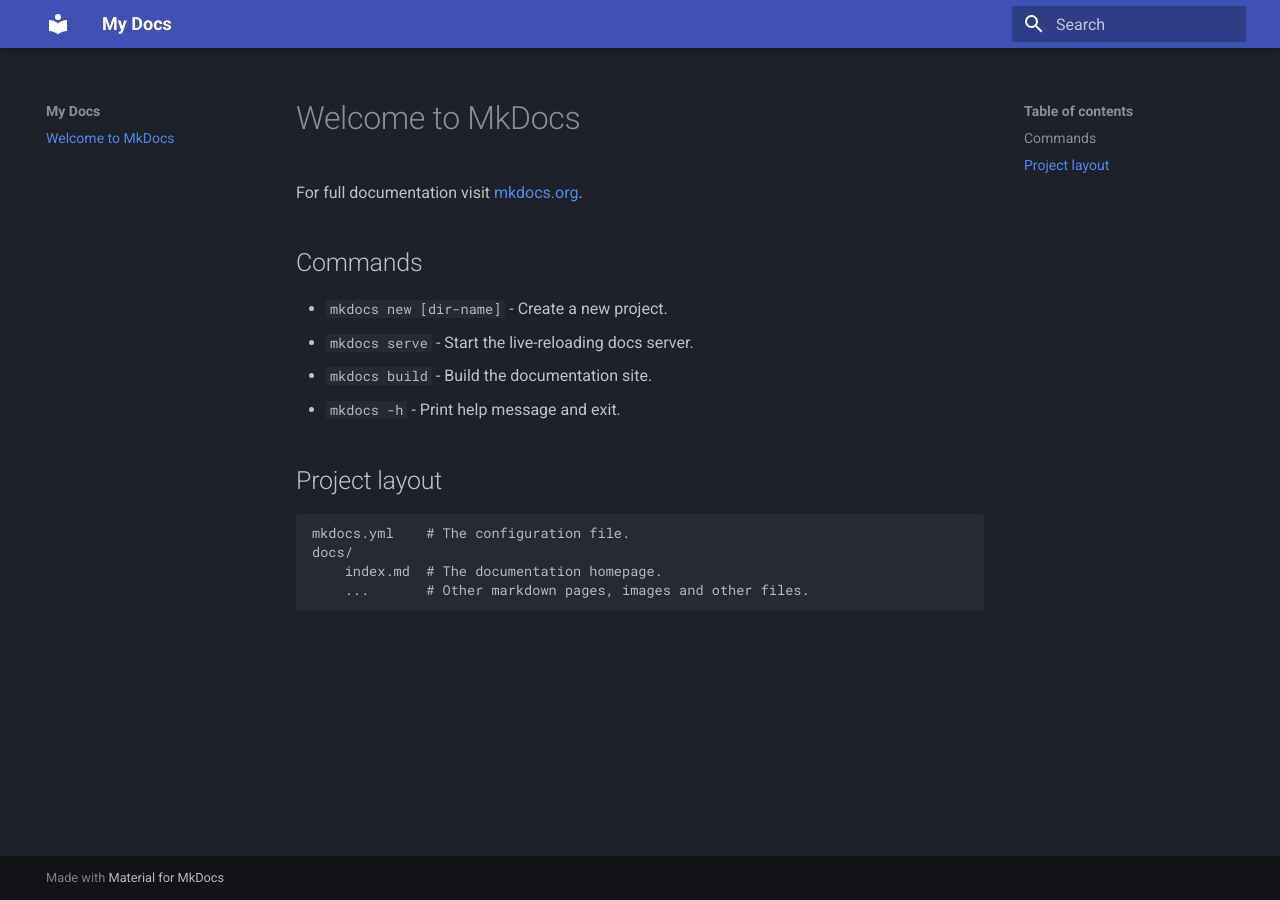
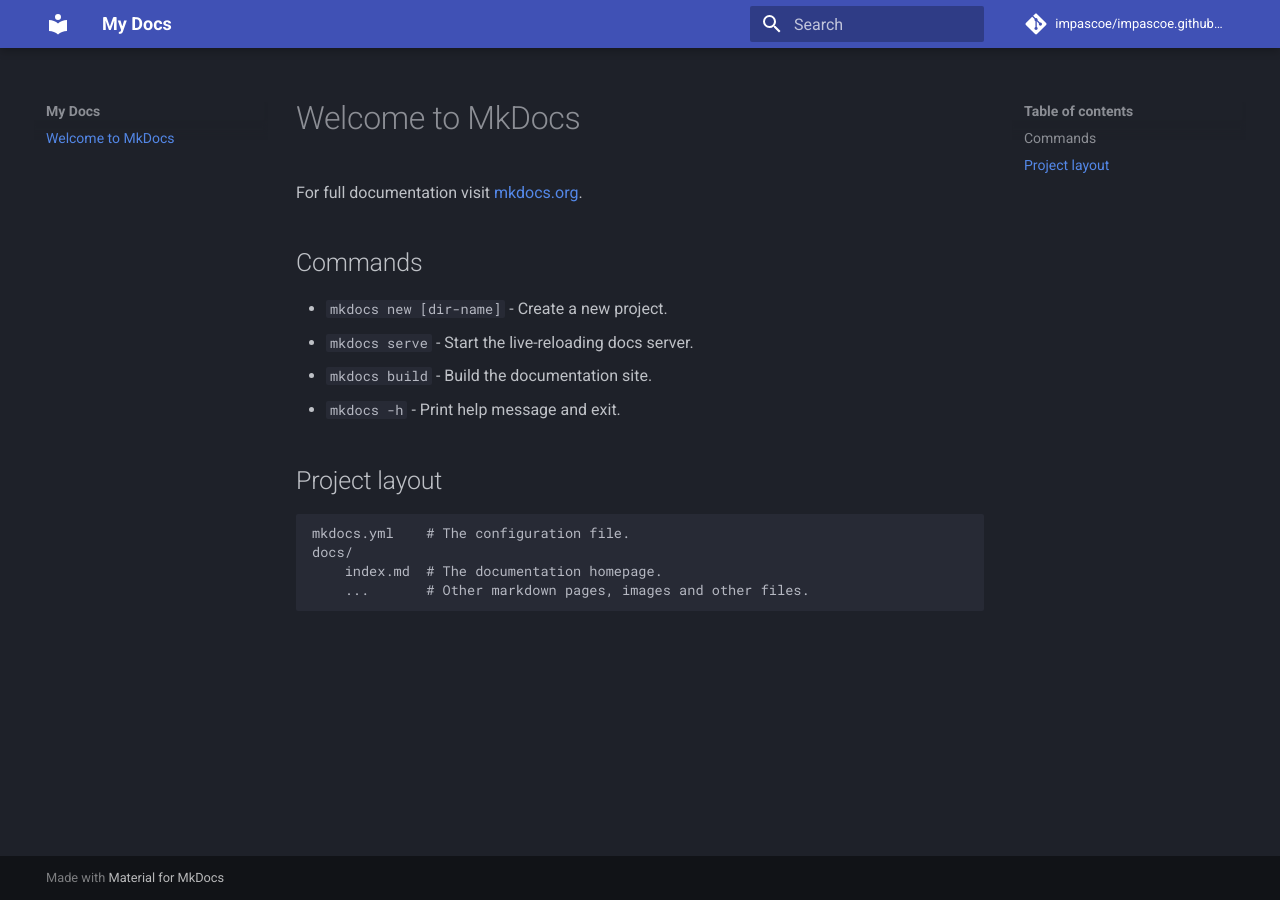
Before and after one commit to impascoe/impascoe.github.io, an MkDocs documentation site: the page built from docs/index.md, in a window 1280 px wide. Built offline with MkDocs 1.6.1 and Material for MkDocs 9.7.7, drawn with Linux system fonts in a browser that asks for light colours; comment, search, counter and statistics services are not loaded.

Commit message:
fix mkdocs root

```diff
--- a/index.html
+++ /dev/null
@@ -1 +0,0 @@
-hello website
--- a/mkdocs.yml
+++ b/mkdocs.yml
@@ -1,7 +1,11 @@
 # yaml-language-server: $schema=https://squidfunk.github.io/mkdocs-material/schema.json
 
 site_name: My Docs
-site_url: https://impascoe.github.io
+site_url: https://github.com/impascoe/impascoe.github.io
+
+repo_name: impascoe/impascoe.github.io
+repo_url: https://github.com/impascoe/impascoe.github.io
+
 theme:
   name: material
   palette:
```
